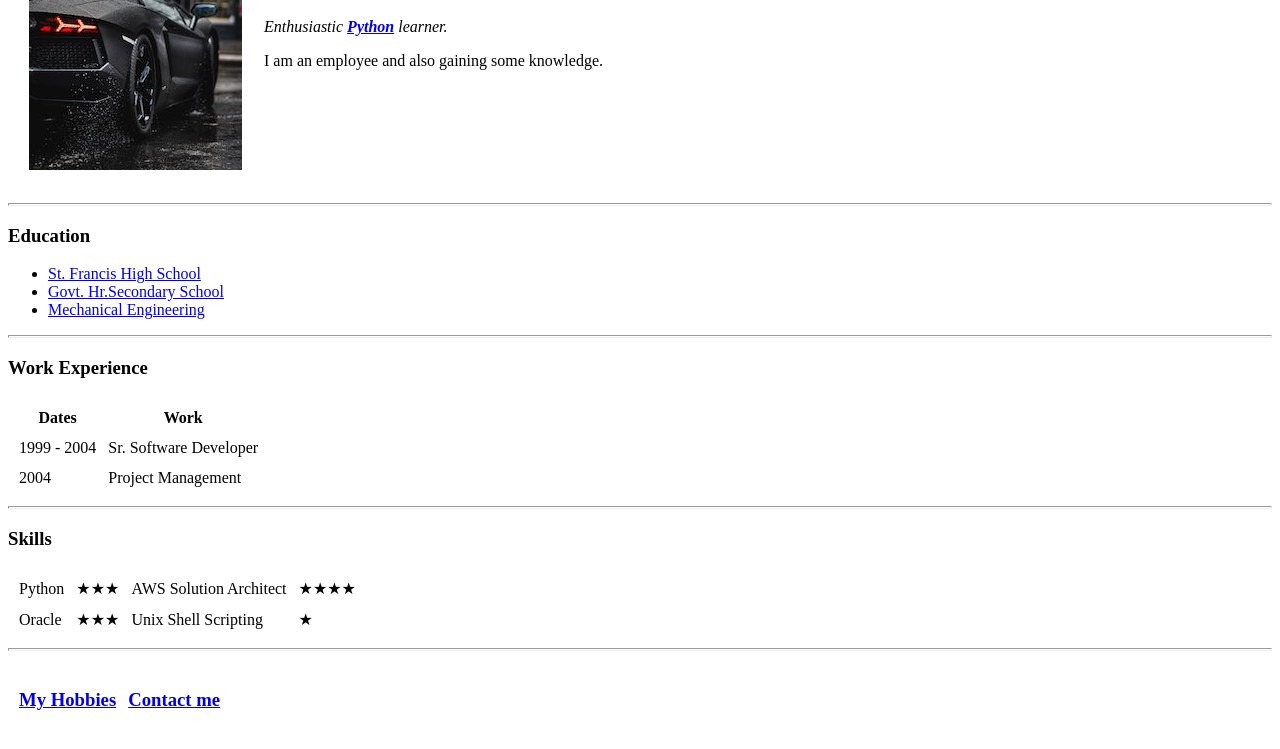
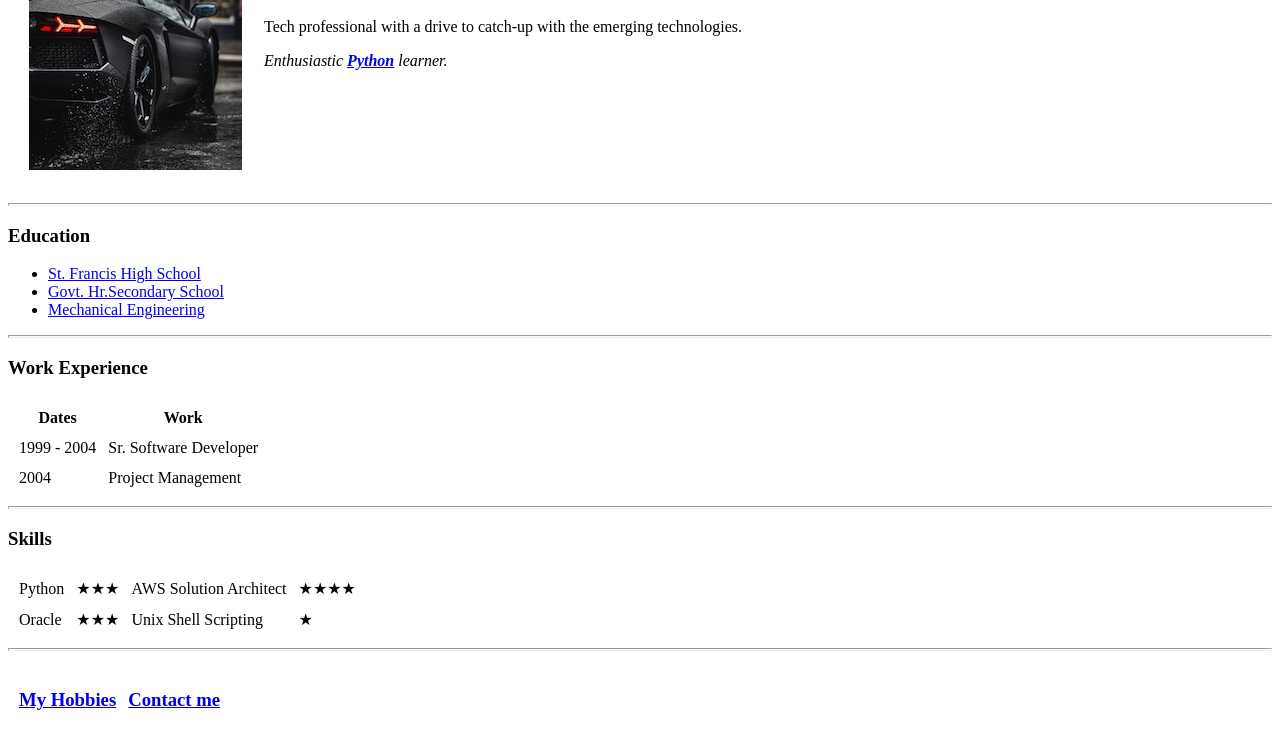
Before and after one commit to hijoelms/cv, a plain HTML site: page index.html in a window 1280 px wide. Shown: the part 179-928 px from the top of the page. Drawn offline with Linux system fonts and the light colour scheme.

Commit message:
updated description

```diff
--- a/index.html
+++ b/index.html
@@ -12,8 +12,8 @@
       <td><img src="images/Car2.jpeg" alt="Joel favourite"></td>
       <td>
         <h1>Joel MS</h1>
+        <p>Tech professional with a drive to catch-up with the emerging technologies.</p>
         <p><em>Enthusiastic <strong><a href="https://www.python.org/">Python</a></strong> learner.</em></p>
-        <p>I am an employee and also gaining some knowledge.</p>
       </td>
     </tr>
   </table>
```
